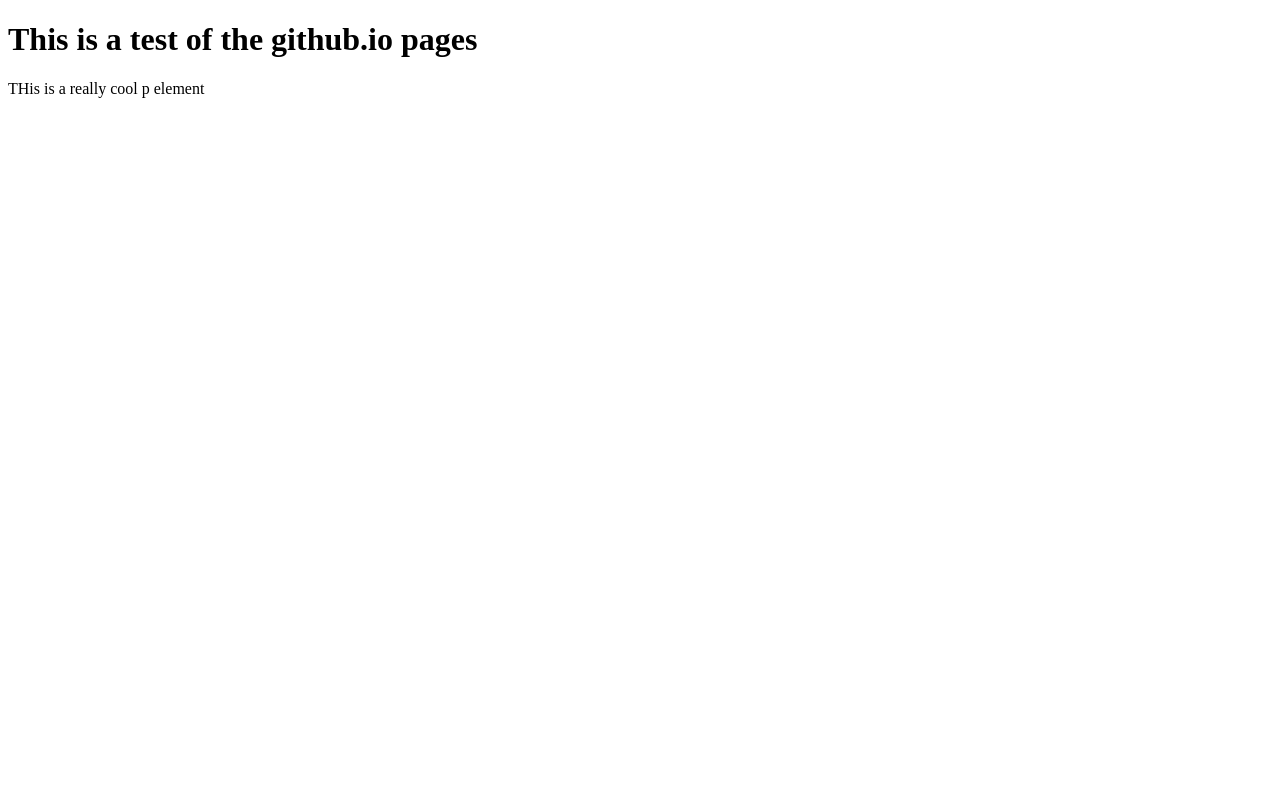
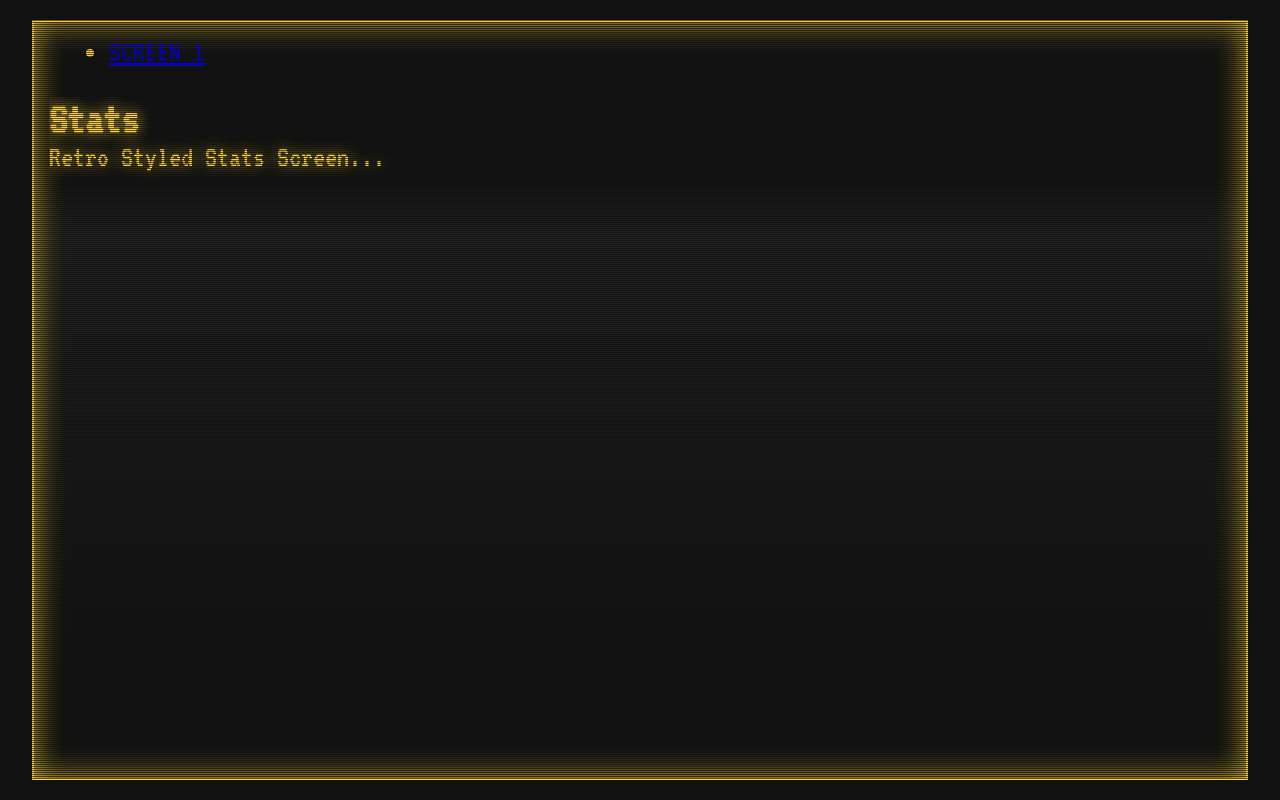
Before and after one commit to CollinLFerguson/CollinLFerguson.github.io, a plain HTML site: page index.html in a window 1280 px wide. Drawn offline with Linux system fonts and the light colour scheme.

Commit message:
Retro styled stats screen css

```diff
--- a/index.html
+++ b/index.html
@@ -1,5 +1,34 @@
 <!DOCTYPE html>
 <html>
-    <h1> This is a test of the github.io pages</h1>
-    <p>THis is a really cool p element</p>
+    <head>
+        <link rel="stylesheet" href="./style/stylesheets/fonts.css">
+        <link rel="stylesheet" href="./style/stylesheets/styles.css">
+    </head>
+    <body>
+        <div class="retro-container scanline-effect old-crt-monitor">
+            <header>
+                <h1></h1>
+                <nav role="navigation">
+                    <ul>
+                        <li class="alert"><a href="#screen-1">SCREEN 1</a></li>
+                    </ul>
+                </nav>
+            </header>
+            <main>
+                <section id="Stats">
+                    <article>
+                        <header>
+                            <h2>Stats</h2>
+                        </header>
+                        <div class="content">
+                            Retro Styled Stats Screen...
+                        </div>
+                    </article>
+                </section>
+            </main>
+            <footer>
+                <p></p>
+            </footer>
+        </div>
+    </body>
 </html>
--- /dev/null
+++ b/style/stylesheets/fonts.css
@@ -0,0 +1,16 @@
+@font-face {
+  font-family: 'VT323';
+  font-style: normal;
+  font-weight: 400;
+  font-display: swap;
+  src: url(../fonts/VT323.woff2) format('woff2');
+  unicode-range: U+0000-00FF, U+0131, U+0152-0153, U+02BB-02BC, U+02C6, U+02DA, U+02DC, U+0304, U+0308, U+0329, U+2000-206F, U+20AC, U+2122, U+2191, U+2193, U+2212, U+2215, U+FEFF, U+FFFD;
+}
+@font-face {
+  font-family: 'FO3VB';
+  font-style: normal;
+  font-weight: 400;
+  font-display: swap;
+  src: url(../fonts/fvb_r_fallouty.ttf) format('ttf');
+  unicode-range: U+0000-00FF, U+0131, U+0152-0153, U+02BB-02BC, U+02C6, U+02DA, U+02DC, U+0304, U+0308, U+0329, U+2000-206F, U+20AC, U+2122, U+2191, U+2193, U+2212, U+2215, U+FEFF, U+FFFD;
+}
--- /dev/null
+++ b/style/stylesheets/styles.css
@@ -0,0 +1,89 @@
+:root {
+    font-family: "VT323", monospace;
+    font-weight: 400;
+    --primary-color: #ffd52c;
+    --secondary-color: #ff5c00;
+    --tertiary-color: #c72d04;
+    --background-color: #111;
+    scrollbar-color: var(--primary-color) var(--secondary-color);
+    font-size: clamp(18px, 3vw, 30px);
+    color: var(--primary-color);
+}
+* {
+    margin: 0;
+    padding: 0;
+    box-sizing: border-box;
+}
+
+body {
+    display: flex;
+    justify-content: center;
+    align-items: center;
+    height: 100vh;
+    background-color: var(--background-color);
+    cursor: url('./assets/mouse.svg')
+}
+
+div.retro-container {
+    width: 95vw;
+    height: 95vh;
+    display: grid;
+    grid-template-rows: auto 1fr auto;
+    overflow: hidden;
+    padding: 0.5rem;
+    border: 2px solid var(--primary-color);
+    color: var(--primary-color);
+    mask-image: linear-gradient(to bottom, #0005 50%, #000 50%);
+    mask-size: 100% 2px;
+    text-shadow: 0 0 0.5rem;
+}
+
+header,
+footer {
+    display: flex;
+    gap: 2rem;
+    align-items: center;
+}
+
+main {
+    overflow: hidden;
+}
+
+section {
+    height: 100%;
+    overflow: hidden auto;
+    margin: 1rem 0;
+}
+
+@keyframes crtAnimation {
+    0% {
+        background-position: 0 0;
+    }
+
+    100% {
+        background-position: 0 10000%;
+    }
+}
+
+.old-crt-monitor {
+    box-shadow: inset 0px 0px 1rem;
+    background-image: linear-gradient(0deg, #0000 10%, #fff1 90%, #0000 100%);
+    animation: crtAnimation 100s linear infinite;
+    background-size: 100% 80%;
+}
+
+
+.alert {
+    animation: blink-bg 1s ease-out infinite;
+}
+
+@keyframes blink-bg {
+    0%, 60% {
+        text-shadow: 0 0 10.5rem;
+        color: var(--primary-color);
+    }
+    70%, 100% {
+        text-shadow: 0 0 20.5rem;
+        color: var(--tertiary-color);
+    }
+}
```
Also changed, not shown: style/fonts/VT323.woff2 (added), style/fonts/fvb_JH_FALLOUT.TTF (added), style/fonts/fvb_TT0807M_.TTF (added), style/fonts/fvb_r_fallouty.ttf (added).
